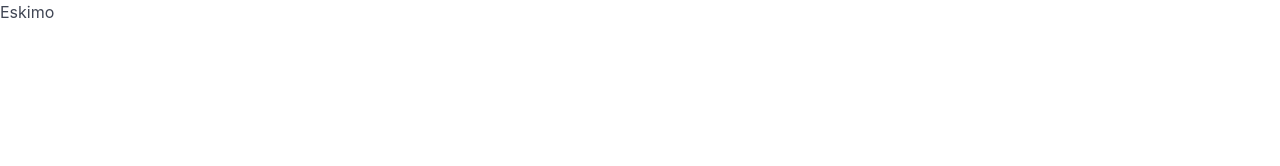
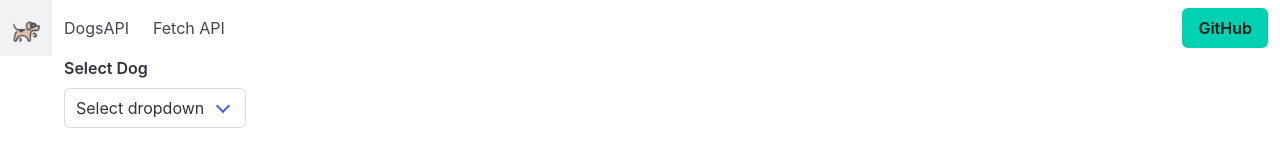
Before and after one commit to shantanuuchak/Eskimo, a website built with Parcel: page src/index.html in a window 1280 px wide. Built offline with nearby package versions, Linux system fonts and the light colour scheme.

Commit message:
add navbar

```diff
--- a/src/index.html
+++ b/src/index.html
@@ -6,7 +6,75 @@
     <title>Eskimo</title>
   </head>
   <body>
-    <h1>Eskimo</h1>
+    <!--
+      MARK: Navbar
+    -->
+    <nav class="navbar" role="navigation" aria-label="main navigation">
+      <div class="navbar-brand">
+        <a class="navbar-item" href="#">
+          <img src="../assets/icon.png" alt="" />
+        </a>
+
+        <a
+          role="button"
+          class="navbar-burger"
+          aria-label="menu"
+          aria-expanded="false"
+          data-target="navbarBasicExample"
+        >
+          <span aria-hidden="true"></span>
+          <span aria-hidden="true"></span>
+          <span aria-hidden="true"></span>
+          <span aria-hidden="true"></span>
+        </a>
+      </div>
+
+      <div id="navbarBasicExample" class="navbar-menu">
+        <div class="navbar-start">
+          <a target="_blank" class="navbar-item" href="https://dog.ceo/dog-api/"
+            >DogsAPI</a
+          >
+
+          <a
+            target="_blank"
+            class="navbar-item"
+            href="https://developer.mozilla.org/en-US/docs/Web/API/Fetch_API"
+            >Fetch API</a
+          >
+        </div>
+
+        <div class="navbar-end">
+          <div class="navbar-item">
+            <div class="buttons">
+              <a class="button is-primary">
+                <strong>GitHub</strong>
+              </a>
+            </div>
+          </div>
+        </div>
+      </div>
+    </nav>
+    <!--
+      MARK: Main
+    -->
+    <main
+      class="container is-flex is-justify-conetent-center is-align-items-center is-full"
+    >
+      <div class="field">
+        <label class="label">Select Dog</label>
+        <div class="control">
+          <div class="select">
+            <select>
+              <option>Select dropdown</option>
+            </select>
+          </div>
+        </div>
+      </div>
+    </main>
+
+    <!--
+      MARK: Footer
+    -->
     <script src="./js/main.js" type="module"></script>
   </body>
 </html>
```
Also changed, not shown: assets/icon.png (added).
